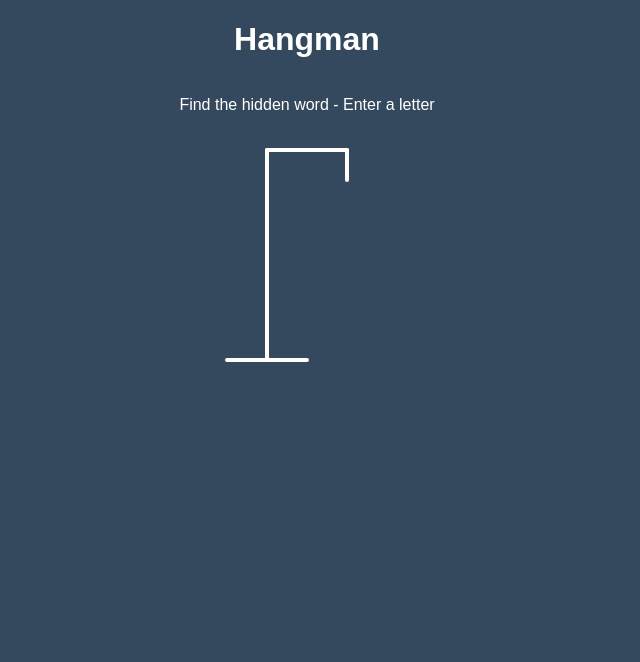
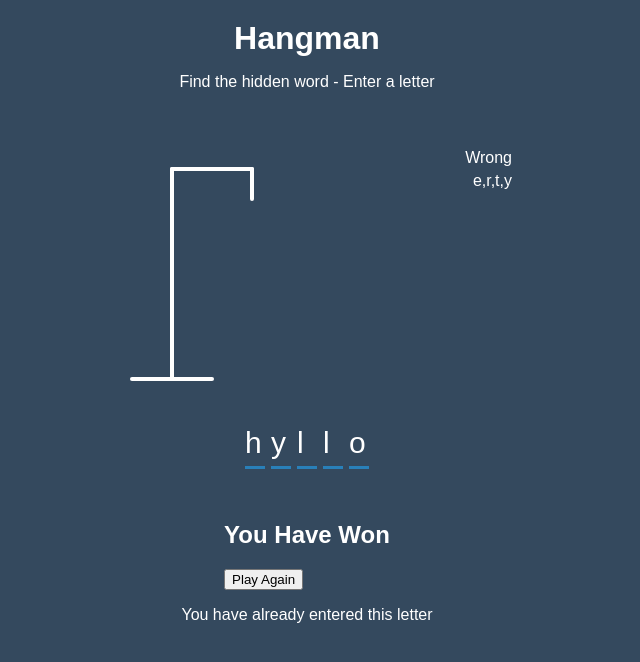
Before and after one commit to daikadai/JS-HangmanGame, a plain HTML site: page index.html in a window 1280 px wide. Shown: the whole page, without its empty margins (333-973 px from the left). Drawn offline with Linux system fonts and the light colour scheme.

Commit message:
2-Main Styling

```diff
--- a/index.html
+++ b/index.html
@@ -30,8 +30,35 @@
       <line x1="140" y1="150" x2="120" y2="180" class="figure-part" />
       <line x1="140" y1="150" x2="160" y2="180" class="figure-part" />
     </svg>
+
+    <div class="wrong-letter-container">
+      <div id="wrong-letters">
+        <p>Wrong</p>
+        <span>e,r,t,y</span>
+      </div>
+    </div>
+
+    <div class="word" id="word">
+      <div class="letter">h</div>
+      <div class="letter">y</div>
+      <div class="letter">l</div>
+      <div class="letter">l</div>
+      <div class="letter">o</div>
+    </div>
   </div>
 
+  <!-- Container for final message -->
+  <div class="popup-container" id="popup-container">
+    <div class="popup">
+      <h2 id="final-message">You Have Won</h2>
+      <button id="play-button">Play Again</button>
+    </div>
+  </div>
+
+  <!-- Notification -->
+  <div class="notification-container" id="notification-container">
+    <p>You have already entered this letter</p>
+  </div>
   <script src="script.js"></script>
 </body>
 
--- a/style.css
+++ b/style.css
@@ -14,6 +14,18 @@ body {
   overflow: hidden;
 }
 
+h1 {
+  margin: 20px 0 0;
+}
+
+.game-container {
+  padding: 20px 30px;
+  position: relative;
+  margin: auto;
+  height: 350px;
+  width: 450px;
+}
+
 .figure-container {
   fill: transparent;
   stroke: #fff;
@@ -24,3 +36,34 @@ body {
 .figure-part {
   display: none;
 }
+
+.wrong-letter-container {
+  position: absolute;
+  top: 20px;
+  right: 20px;
+  display: flex;
+  flex-direction: column;
+  text-align: right;
+}
+
+.wrong-letter-container p {
+  margin: 0 0 5px;
+}
+
+.word {
+  display: flex;
+  position: absolute;
+  bottom: 10px;
+  left: 50%;
+  transform: translate(-50%);
+}
+
+.letter {
+  border-bottom: 3px solid #2980b9;
+  display: inline-flex;
+  font-size: 30px;
+  align-items: center;
+  margin: 0 3px;
+  height: 50px;
+  width: 20px;
+}
```
